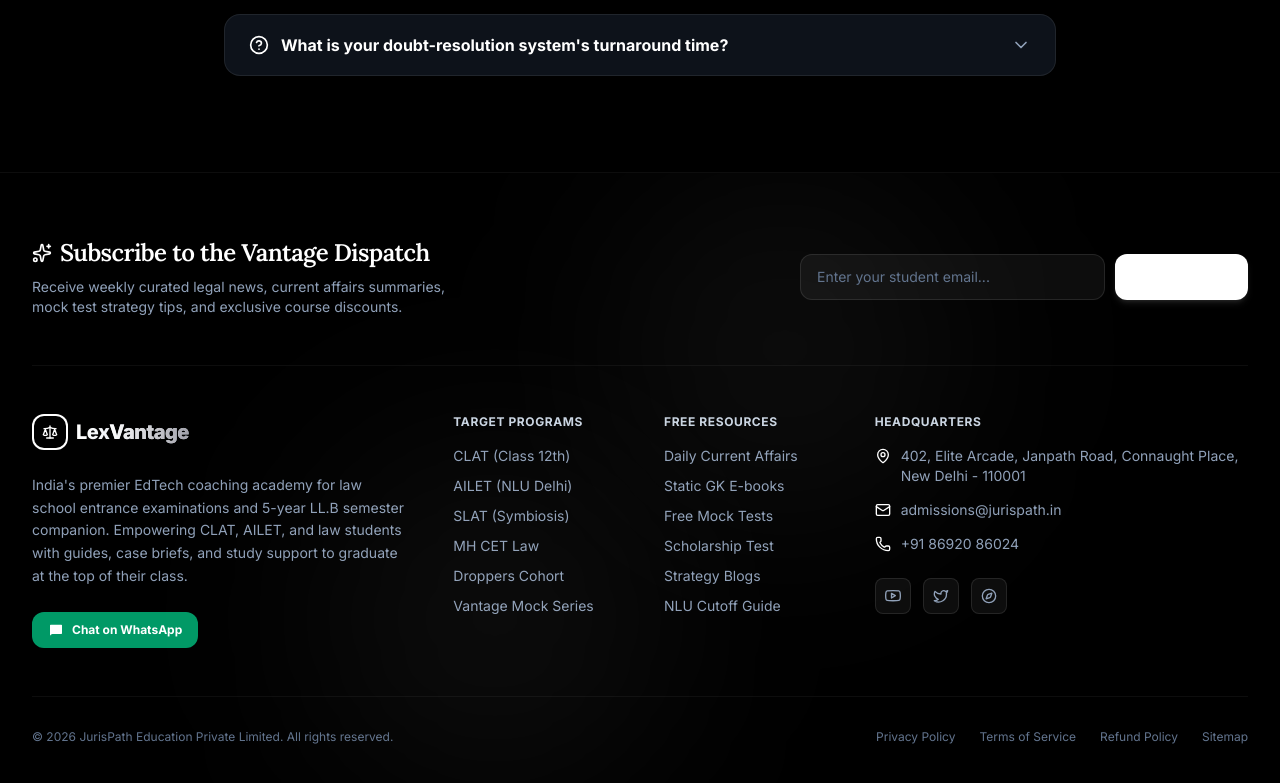
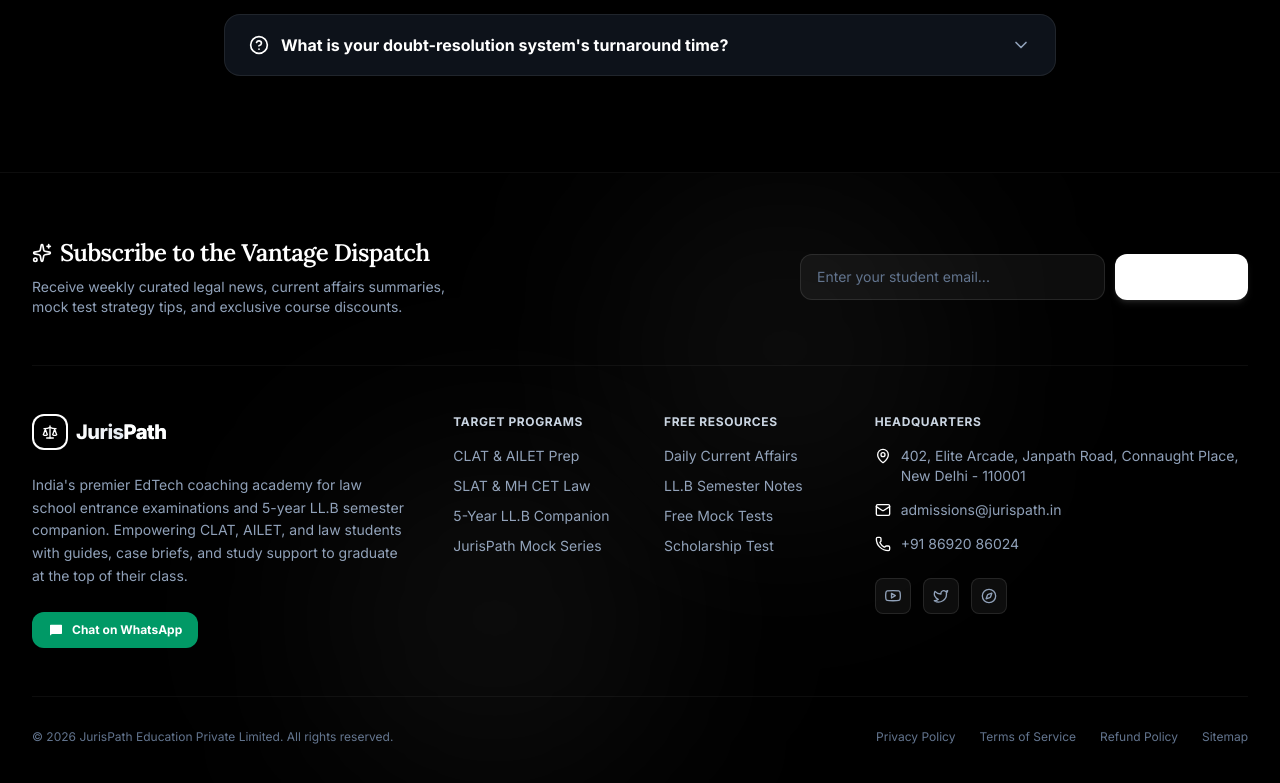
Before and after one commit to nilesh0002/lexvantage-edtech-platform, a Next.js app in the folder frontend/: page / in a window 1280 px wide. Shown: the part 6225-7008 px from the top of the page. Built offline with nearby package versions, Linux system fonts and the light colour scheme.

Commit message:
fix: update footer logo mark to JurisPath and simplify navigation links to match new course offerings

```diff
--- a/frontend/src/components/Footer.tsx
+++ b/frontend/src/components/Footer.tsx
@@ -99,7 +99,7 @@
                 </div>
               </div>
               <span className="font-sans font-extrabold text-xl tracking-tight bg-gradient-to-r from-white to-slate-300 bg-clip-text text-transparent">
-                Lex<span className="text-transparent bg-clip-text bg-gradient-to-r from-brand-blue-500 to-brand-purple-500">Vantage</span>
+                Juris<span className="text-brand-gold-500">Path</span>
               </span>
             </Link>
             <p className="text-slate-400 text-sm leading-relaxed">
@@ -123,12 +123,10 @@
           <div className="col-span-1 md:col-span-1 lg:col-span-2 space-y-4">
             <h4 className="text-xs font-bold uppercase tracking-wider text-slate-300">Target Programs</h4>
             <ul className="space-y-2.5 text-sm text-slate-400">
-              <li><Link href="/courses" className="hover:text-white transition-colors">CLAT (Class 12th)</Link></li>
-              <li><Link href="/courses" className="hover:text-white transition-colors">AILET (NLU Delhi)</Link></li>
-              <li><Link href="/courses" className="hover:text-white transition-colors">SLAT (Symbiosis)</Link></li>
-              <li><Link href="/courses" className="hover:text-white transition-colors">MH CET Law</Link></li>
-              <li><Link href="/courses" className="hover:text-white transition-colors">Droppers Cohort</Link></li>
-              <li><Link href="/courses" className="hover:text-white transition-colors">Vantage Mock Series</Link></li>
+              <li><Link href="/courses" className="hover:text-white transition-colors">CLAT & AILET Prep</Link></li>
+              <li><Link href="/courses" className="hover:text-white transition-colors">SLAT & MH CET Law</Link></li>
+              <li><Link href="/courses" className="hover:text-white transition-colors">5-Year LL.B Companion</Link></li>
+              <li><Link href="/courses" className="hover:text-white transition-colors">JurisPath Mock Series</Link></li>
             </ul>
           </div>
 
@@ -137,11 +135,9 @@
             <h4 className="text-xs font-bold uppercase tracking-wider text-slate-300">Free Resources</h4>
             <ul className="space-y-2.5 text-sm text-slate-400">
               <li><Link href="/current-affairs" className="hover:text-white transition-colors">Daily Current Affairs</Link></li>
-              <li><Link href="/free-notes" className="hover:text-white transition-colors">Static GK E-books</Link></li>
+              <li><Link href="/free-notes" className="hover:text-white transition-colors">LL.B Semester Notes</Link></li>
               <li><Link href="/mock-tests" className="hover:text-white transition-colors">Free Mock Tests</Link></li>
               <li><Link href="/scholarships" className="hover:text-white transition-colors">Scholarship Test</Link></li>
-              <li><Link href="/blogs" className="hover:text-white transition-colors">Strategy Blogs</Link></li>
-              <li><Link href="/about" className="hover:text-white transition-colors">NLU Cutoff Guide</Link></li>
             </ul>
           </div>
 
```
